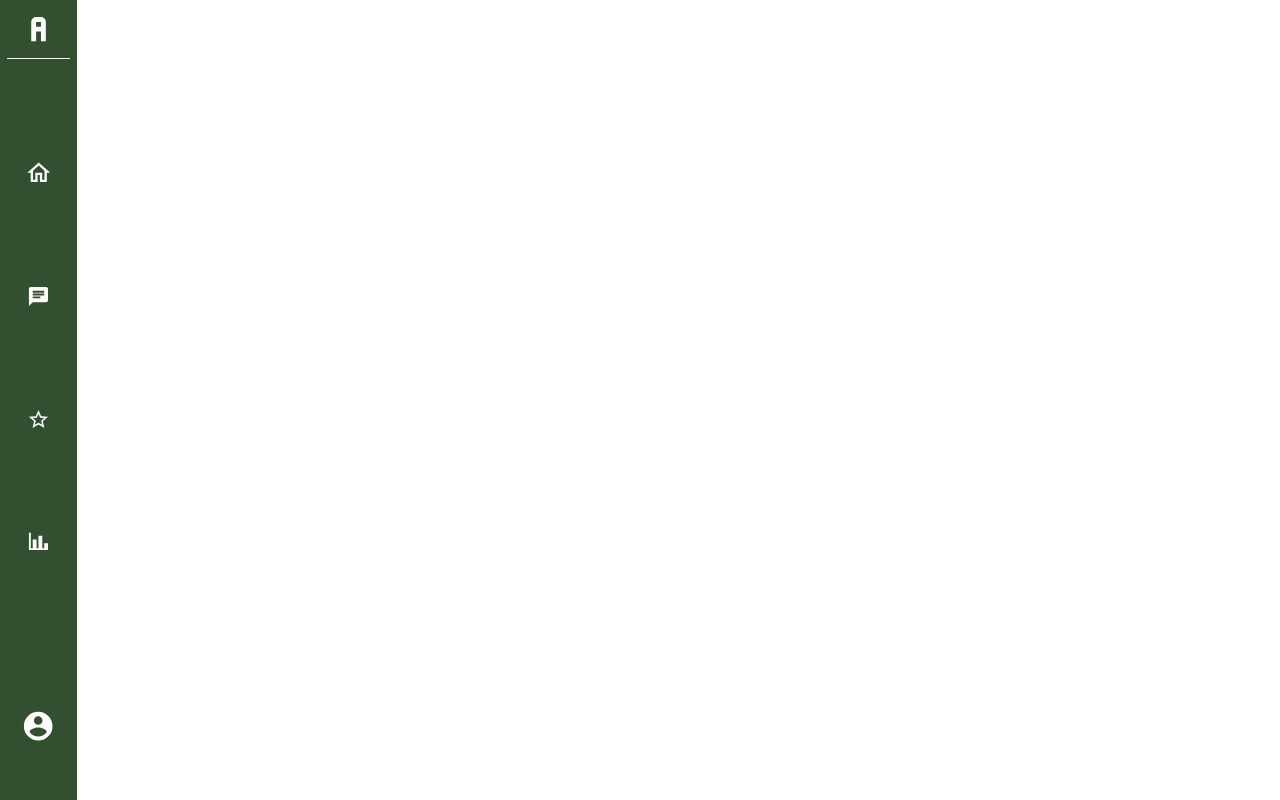
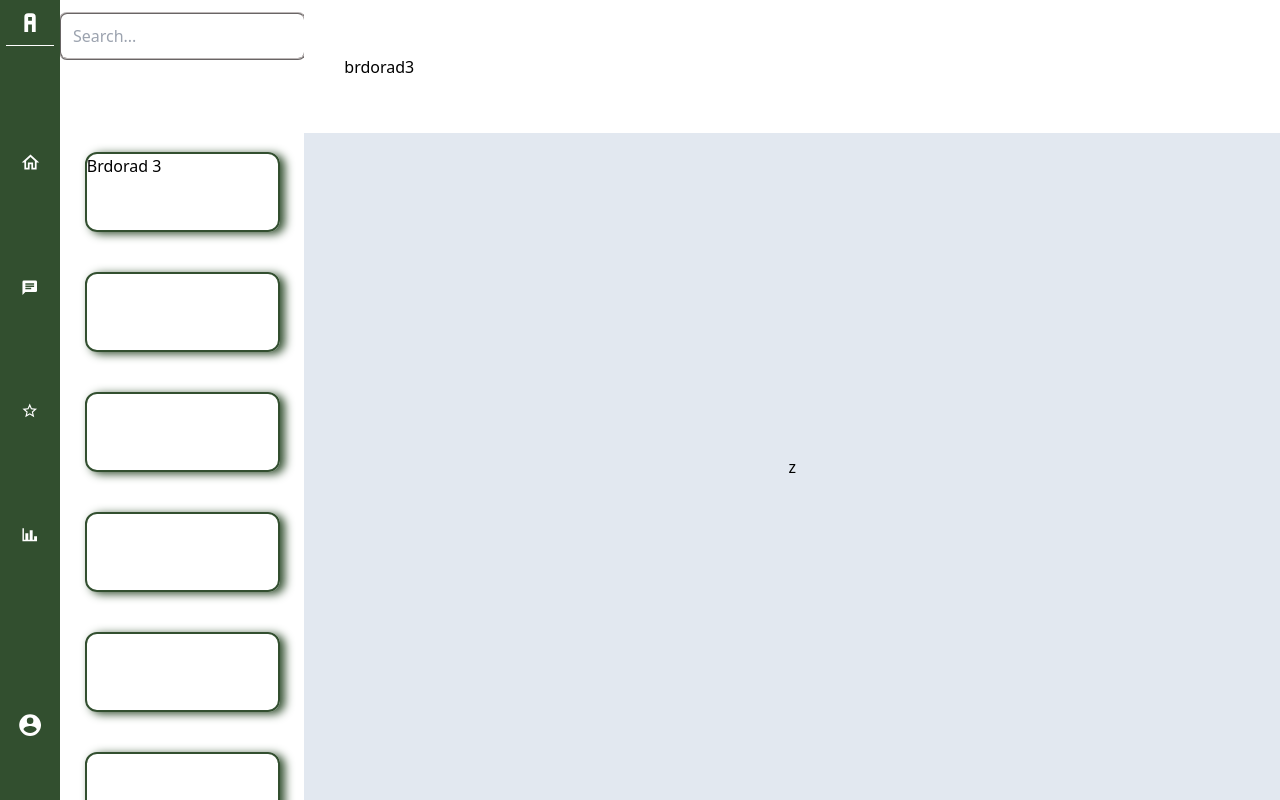
Before and after one commit to brdorad3/MessagingApp, a React (Vite) app in the folder client/: page / in a window 1280 px wide. Built offline with nearby package versions, Linux system fonts and the light colour scheme.

Commit message:
main part

```diff
--- a/client/src/App.css
+++ b/client/src/App.css
@@ -3,9 +3,10 @@
 @tailwind utilities;
 
 #root{
-
+    display: flex;
     width: 100vw;
     height: 100vh;
+
 }
 .width{
     width: 6%;
@@ -21,3 +22,24 @@
 .btw{
     border-top: solid 1px white;
 }
+.gb{
+    border: solid 2px #324f2f;
+    box-shadow: 5px 2px 10px #324f2f;
+}
+.greyb{
+border: 2px ridge rgb(189, 183, 183);
+}
+div::-webkit-scrollbar {
+    width: 10px;
+
+
+  }
+  div::-webkit-scrollbar-track {
+    box-shadow: inset 0 0 6px rgba(226, 194, 9, 0.3);
+    background-color: #b7bbb7;
+  }
+  div::-webkit-scrollbar-thumb {
+    background-color: rgb(102, 101, 102);
+    border-radius: 50px;
+
+  }
--- a/client/src/App.tsx
+++ b/client/src/App.tsx
@@ -1,5 +1,7 @@
 import './App.css'
 import Sidebar from './sidebar'
+import Contacts from './contacts'
+import Chat from './chat'
 
 function App() {
 
@@ -7,7 +9,8 @@ function App() {
   return (
   <>
   <Sidebar/>
-
+  <Contacts/>
+  <Chat/>
   </>)
 }
 
--- /dev/null
+++ b/client/src/chat.tsx
@@ -0,0 +1,17 @@
+
+
+function Chat(){
+
+
+    return (
+        <div className="w-full h-screen">
+        <div className="h-1/6 flex items-center pl-10">
+        <p>brdorad3</p>
+        </div>
+        <div className="h-5/6 flex items-center justify-center bg-slate-200">
+<p>z</p>
+        </div>
+        </div>
+    )
+}
+export default Chat
--- /dev/null
+++ b/client/src/contact.tsx
@@ -0,0 +1,22 @@
+
+
+
+function Contact(){
+    return(
+        <div className="flex flex-col gap-10 w-full justify-center items-center ">
+        <div className="w-4/5 gb h-20 rounded-xl">Brdorad 3</div>
+        <div className="w-4/5 gb h-20 rounded-xl"></div>
+        <div className="w-4/5 gb h-20 rounded-xl"></div>
+        <div className="w-4/5 gb h-20 rounded-xl"></div>
+        <div className="w-4/5 gb h-20 rounded-xl"></div>
+        <div className="w-4/5 gb h-20 rounded-xl"></div>
+        <div className="w-4/5 gb h-20 rounded-xl"></div>
+        <div className="w-4/5 gb h-20 rounded-xl"></div>
+        <div className="w-4/5 gb h-20 rounded-xl"></div>
+        <div className="w-4/5 gb h-20 rounded-xl"></div>
+        <div className="w-4/5 gb h-20 rounded-xl"></div>
+        <div className="w-4/5 gb h-20 rounded-xl"></div>
+        </div>
+    )
+}
+export default Contact
--- /dev/null
+++ b/client/src/contacts.tsx
@@ -0,0 +1,16 @@
+import Contact from "./contact"
+
+
+function Contacts(){
+    return (
+        <div className="w-1/4 bg-white  flex flex-col gap-20 items-center overflow-scroll overflow-x-hidden">
+            <div className="p-3">
+        <input type="text" id="search" placeholder="Search..."  className="self-start rounded-lg greyb h-12 pl-3"/>
+        </div>
+        <Contact/>
+
+
+        </div>
+    )
+}
+export default Contacts
--- a/client/src/sidebar.tsx
+++ b/client/src/sidebar.tsx
@@ -13,7 +13,7 @@ function Sidebar(){
 
     return(
     <>
-    <div className="bg-kombu width h-full px-1 flex flex-col items-center">
+    <div className="bg-kombu width h-screen  px-1 flex flex-col items-center ">
     <Icon path={mdiAlphaA}  color="white" className='bbw w-11/12 '/>
 
     <div className='flex flex-col items-center h-4/5 justify-evenly'>
```
